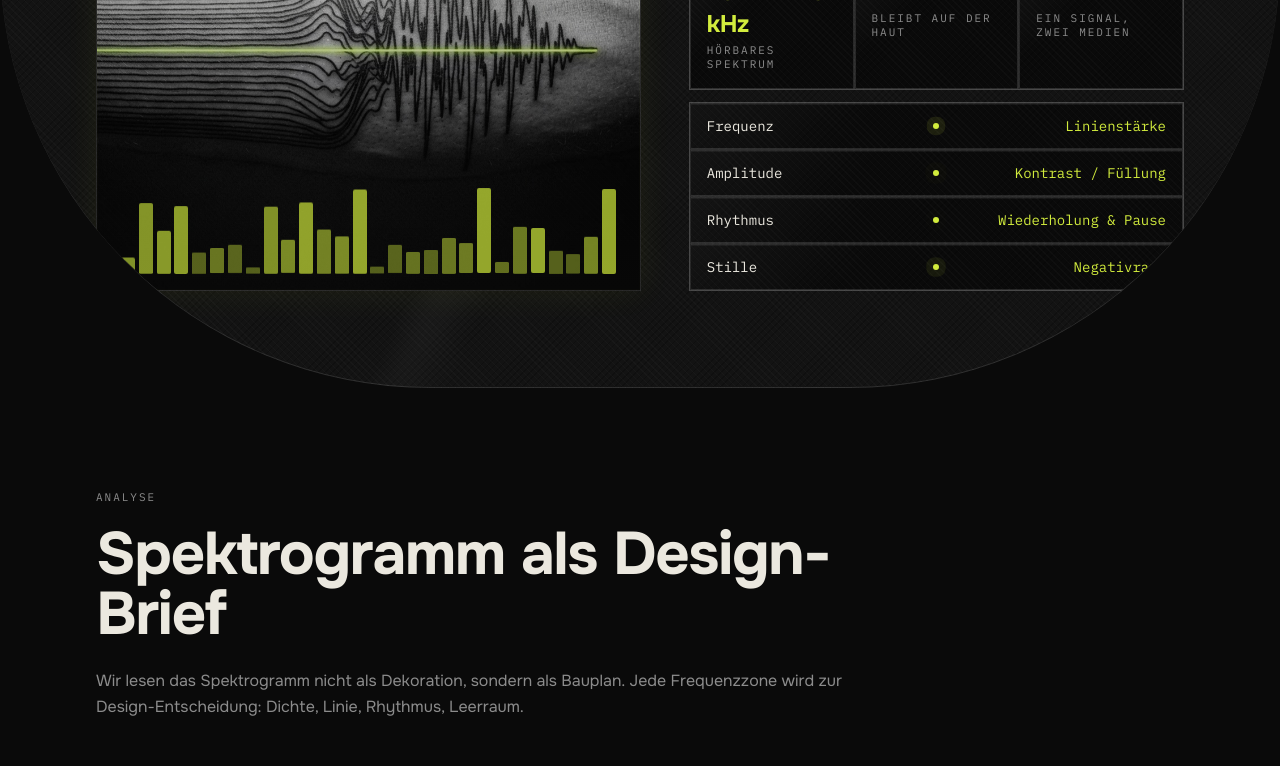
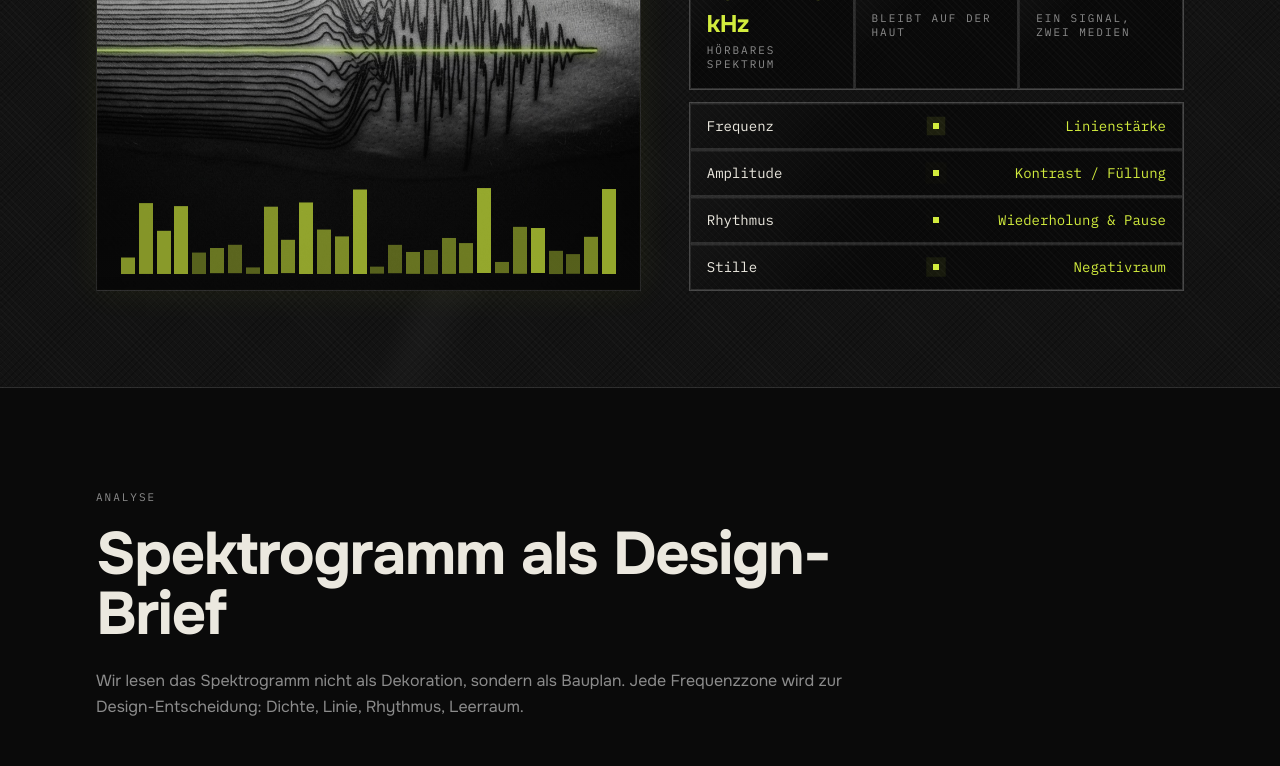
Before and after one commit to imtrtd/brandcultura-landing, a Next.js app: page / in a window 1280 px wide. Shown: the part 3080-3846 px from the top of the page. Built offline with nearby package versions, Linux system fonts and the light colour scheme.

Commit message:
style: force zero border-radius everywhere (brutalist)

```diff
--- a/app/globals.css
+++ b/app/globals.css
@@ -43,13 +43,13 @@
   --color-card: var(--card);
   --color-foreground: var(--foreground);
   --color-background: var(--background);
-  --radius-sm: calc(var(--radius) * 0.6);
-  --radius-md: calc(var(--radius) * 0.8);
-  --radius-lg: var(--radius);
-  --radius-xl: calc(var(--radius) * 1.4);
-  --radius-2xl: calc(var(--radius) * 1.8);
-  --radius-3xl: calc(var(--radius) * 2.2);
-  --radius-4xl: calc(var(--radius) * 2.6);
+  --radius-sm: 0px;
+  --radius-md: 0px;
+  --radius-lg: 0px;
+  --radius-xl: 0px;
+  --radius-2xl: 0px;
+  --radius-3xl: 0px;
+  --radius-4xl: 0px;
 }
 
 :root {
@@ -81,7 +81,7 @@
   --chart-3: oklch(0.63 0.2 32);
   --chart-4: oklch(0.64 0 0);
   --chart-5: oklch(0.4 0 0);
-  --radius: 0.2rem;
+  --radius: 0px;
   --sidebar: oklch(0.185 0 0);
   --sidebar-foreground: oklch(0.93 0.012 90);
   --sidebar-primary: oklch(0.895 0.19 118);
@@ -167,6 +167,7 @@
 @layer base {
   * {
     @apply border-border outline-ring/50;
+    border-radius: 0 !important;
   }
   body {
     @apply bg-background text-foreground font-sans;
@@ -289,6 +290,7 @@
 .eq-bar {
   transform-origin: bottom;
   animation: eq-bar 1.15s ease-in-out infinite;
+  border-radius: 0 !important;
 }
 
 @keyframes eq-bar {
```
